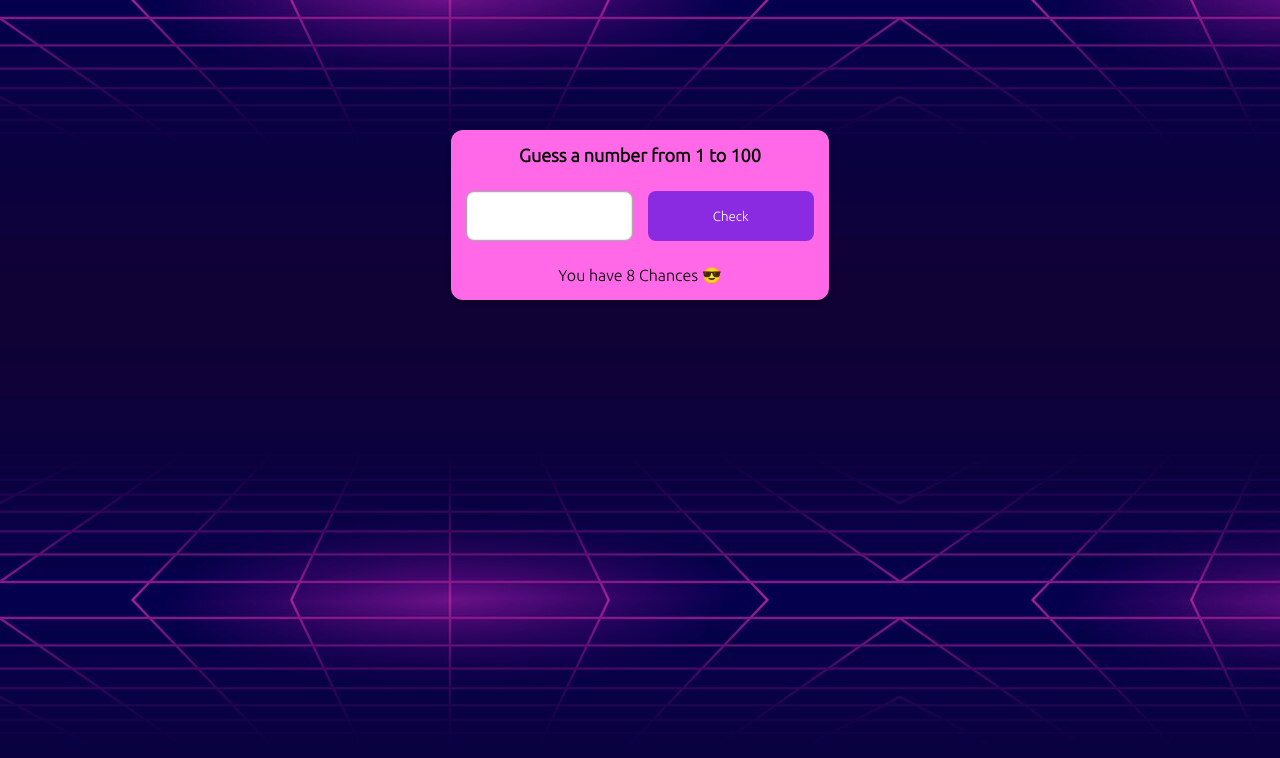
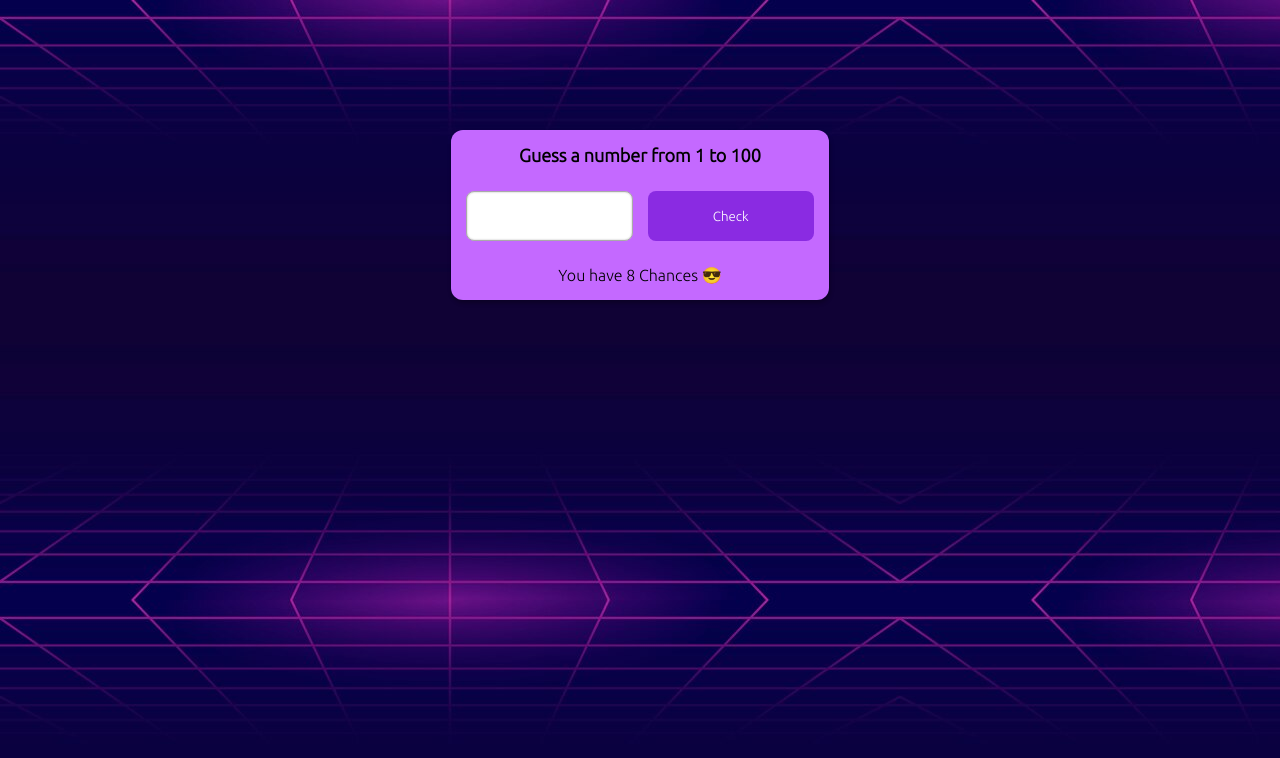
Before and after one commit to IAkankshaKumari/Number_Guess_Game, a plain HTML site: page index.html in a window 1280 px wide. Drawn offline with Linux system fonts and the light colour scheme.

Commit message:
Update style.css

```diff
--- a/style.css
+++ b/style.css
@@ -17,7 +17,7 @@ body{
 }
 
 .wrapper{
-    background-color:rgb(255 105 231);
+    background-color: rgb(196 105 255);
     padding:15px;
     border-radius:12px;
     box-shadow: 1px 3px 4px rgba(0,0,0,0.3);
```
